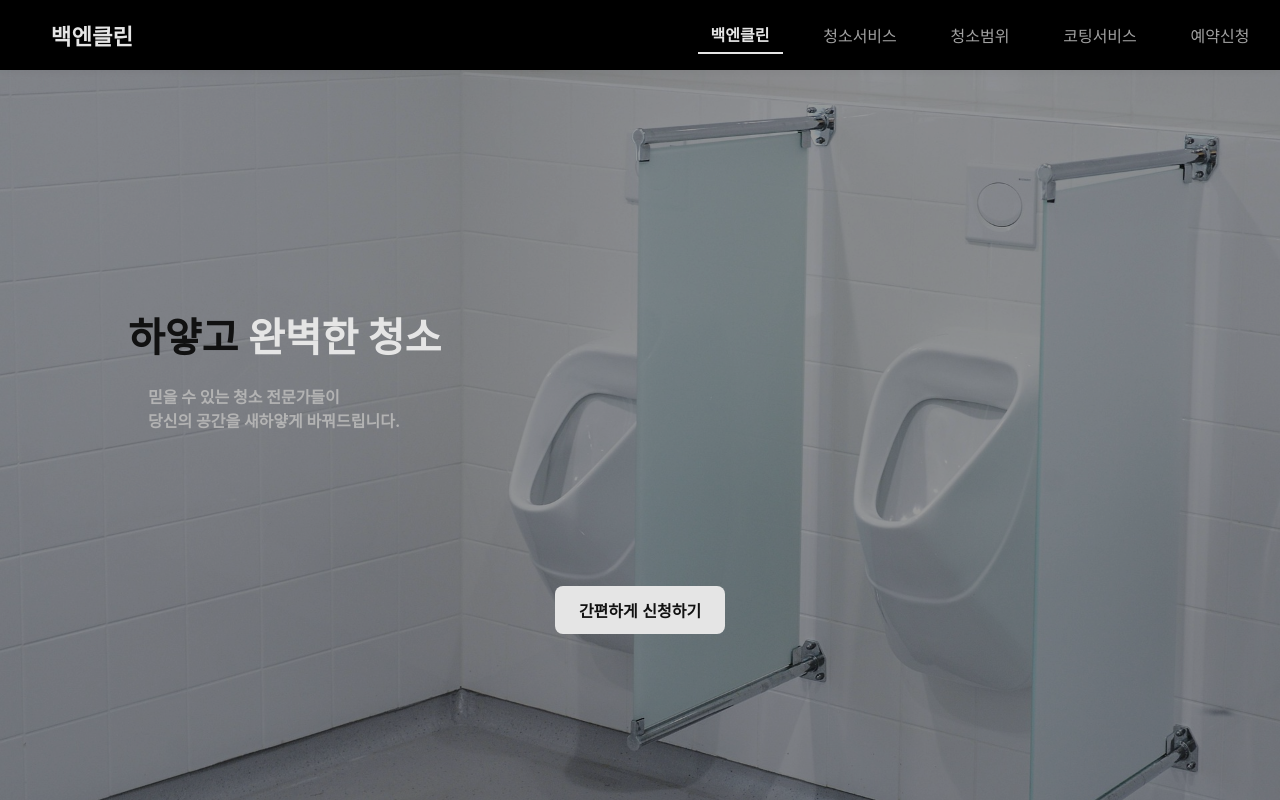
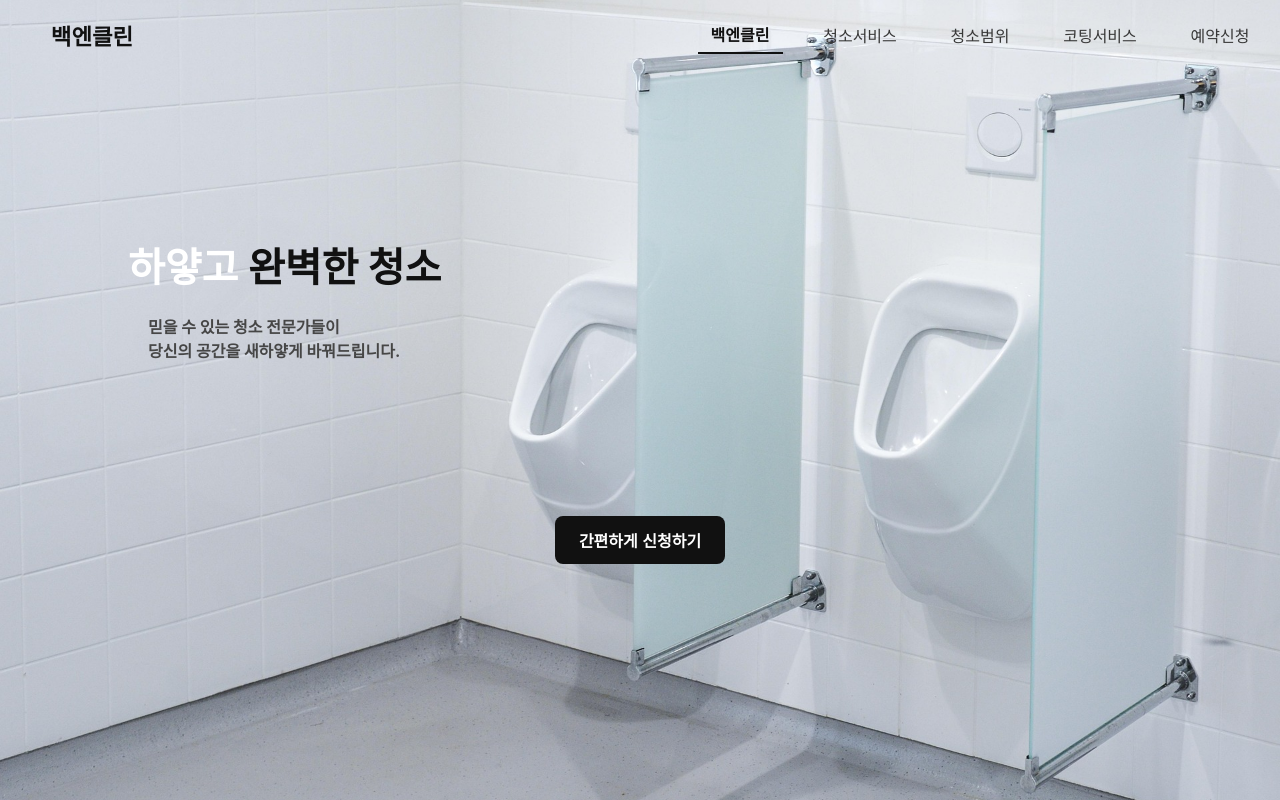
Before and after one commit to nownity/baeksaekclean, a React (Create React App) app: page / in a window 1280 px wide. Shown: the top 800 px of the page. Built offline with nearby package versions, Linux system fonts and the light colour scheme.

Commit message:
헤더 기능 수정

```diff
--- a/src/App.js
+++ b/src/App.js
@@ -9,7 +9,7 @@ const App = () => {
   const toggleTheme = () => setIsDarkMode((prev) => !prev);
 
   return (
-    <ThemeProvider theme={isDarkMode ? lightTheme : darkTheme}>
+    <ThemeProvider theme={isDarkMode ? darkTheme : lightTheme}>
       <GlobalStyle />
       <MainPage toggleTheme={toggleTheme} isDarkMode={isDarkMode} />
     </ThemeProvider>
--- a/src/components/Header.jsx
+++ b/src/components/Header.jsx
@@ -13,19 +13,19 @@ const HeaderContainer = styled.header`
 
   height: ${({ $expandedHeight }) => `${$expandedHeight}px`};
 
-  background-color: ${({ $isExpanded }) =>
-    $isExpanded ? "#000" : "transparent"};
-  transition: height 0.22s ease, background-color 0.22s ease;
-
-  backdrop-filter: blur(15px);
-  -webkit-backdrop-filter: blur(15px);
+  background-color: ${({ $scrolled }) => ($scrolled ? "#fff" : "transparent")};
+  backdrop-filter: ${({ $scrolled }) =>
+    $scrolled ? "saturate(120%) blur(14px)" : "none"};
+  -webkit-backdrop-filter: ${({ $scrolled }) =>
+    $scrolled ? "saturate(120%) blur(14px)" : "none"};
+  box-shadow: ${({ $scrolled }) =>
+    $scrolled ? "0 1px 8px rgba(0,0,0,0.08)" : "none"};
   z-index: 999;
 
+  transition: height 0.22s ease, background-color 0.22s ease;
   display: flex;
   flex-direction: column;
   align-items: stretch;
-
-  box-shadow: 0 1px 8px rgba(0, 0, 0, 0.05);
 
   @media (max-width: 768px) {
     height: ${BASE_HEIGHT}px;
@@ -234,6 +234,7 @@ const Header = ({ currentSection, sectionRefs }) => {
   const [hoveredKey, setHoveredKey] = useState(null); // PC 호버 중인 메뉴 키
   const [isDesktop, setIsDesktop] = useState(true);
   const [canShowSubmenu, setCanShowSubmenu] = useState(false); // height 트랜지션 완료 후만 true
+  const [scrolled, setScrolled] = useState(window.scrollY > 0);
 
   const headerRef = useRef(null);
   const lastHoverRef = useRef(null); // transitionend 동기화 시 현재 대상 메뉴 추적
@@ -340,12 +341,20 @@ const Header = ({ currentSection, sectionRefs }) => {
   // 서브메뉴 표시 여부는 "현재 호버된 메뉴 & canShowSubmenu" 동시 충족 필요
   const visibleFor = (key) => isDesktop && hoveredKey === key && canShowSubmenu;
 
+  useEffect(() => {
+    const onScroll = () => setScrolled(window.scrollY > 0); // 0보다 크면 즉시 ON
+    onScroll(); // 첫 렌더에서도 반영
+    window.addEventListener("scroll", onScroll, { passive: true });
+    return () => window.removeEventListener("scroll", onScroll);
+  }, []);
+
   return (
     <HeaderContainer
       ref={headerRef}
       $expandedHeight={expandedHeight}
       $isExpanded={isExpanded}
       onMouseLeave={handleMouseLeave}
+      $scrolled={scrolled || hoveredKey !== null}
     >
       <TopRow>
         <Logo onClick={() => window.scrollTo({ top: 0, behavior: "smooth" })}>
--- a/src/pages/MainPage.jsx
+++ b/src/pages/MainPage.jsx
@@ -19,7 +19,6 @@ const Container = styled.main`
 const MainWrapper = styled.main`
   display: flex;
   flex-direction: column;
-  margin-top: 70px;
 `;
 
 // const ThemeToggle = styled.button`
```
